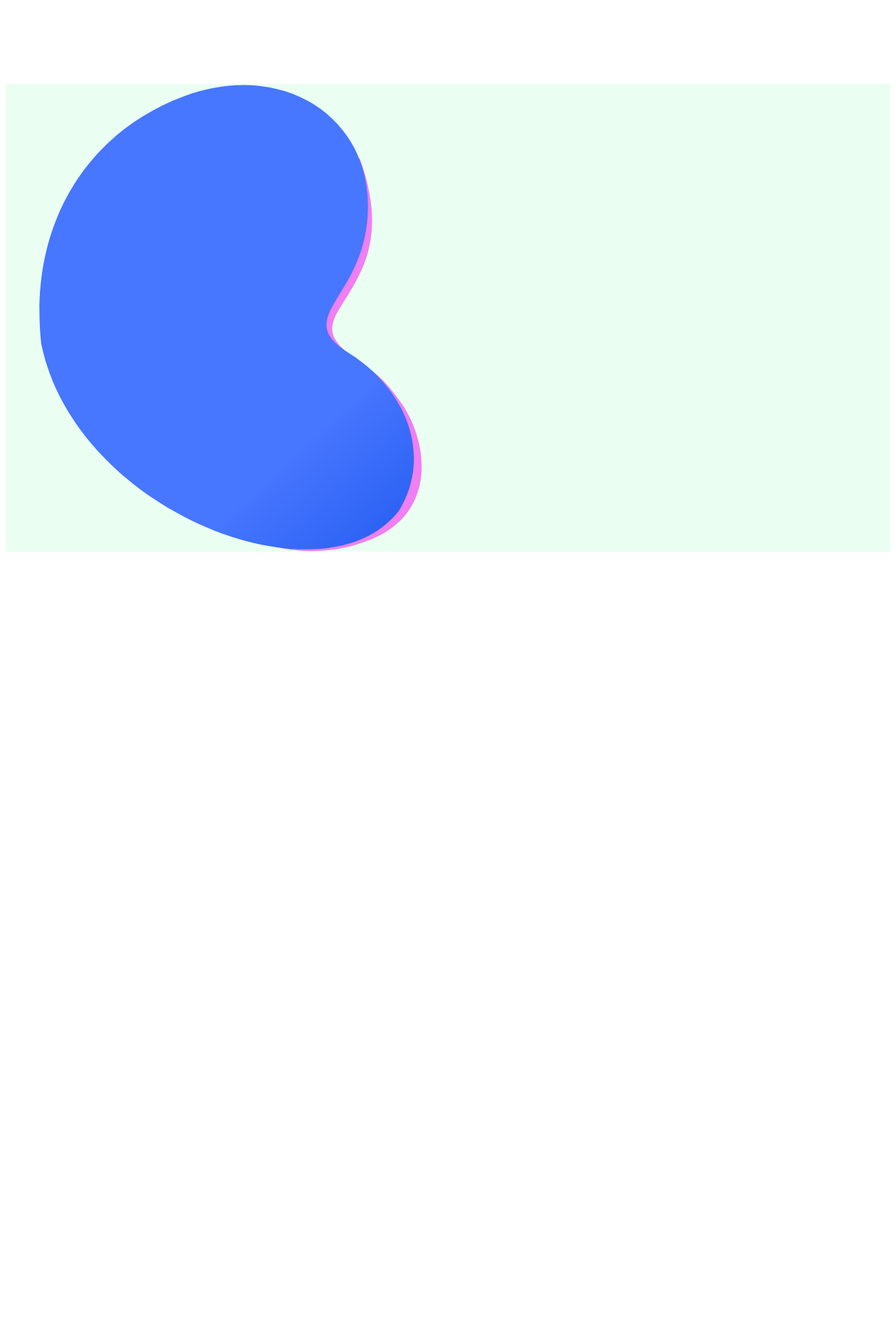
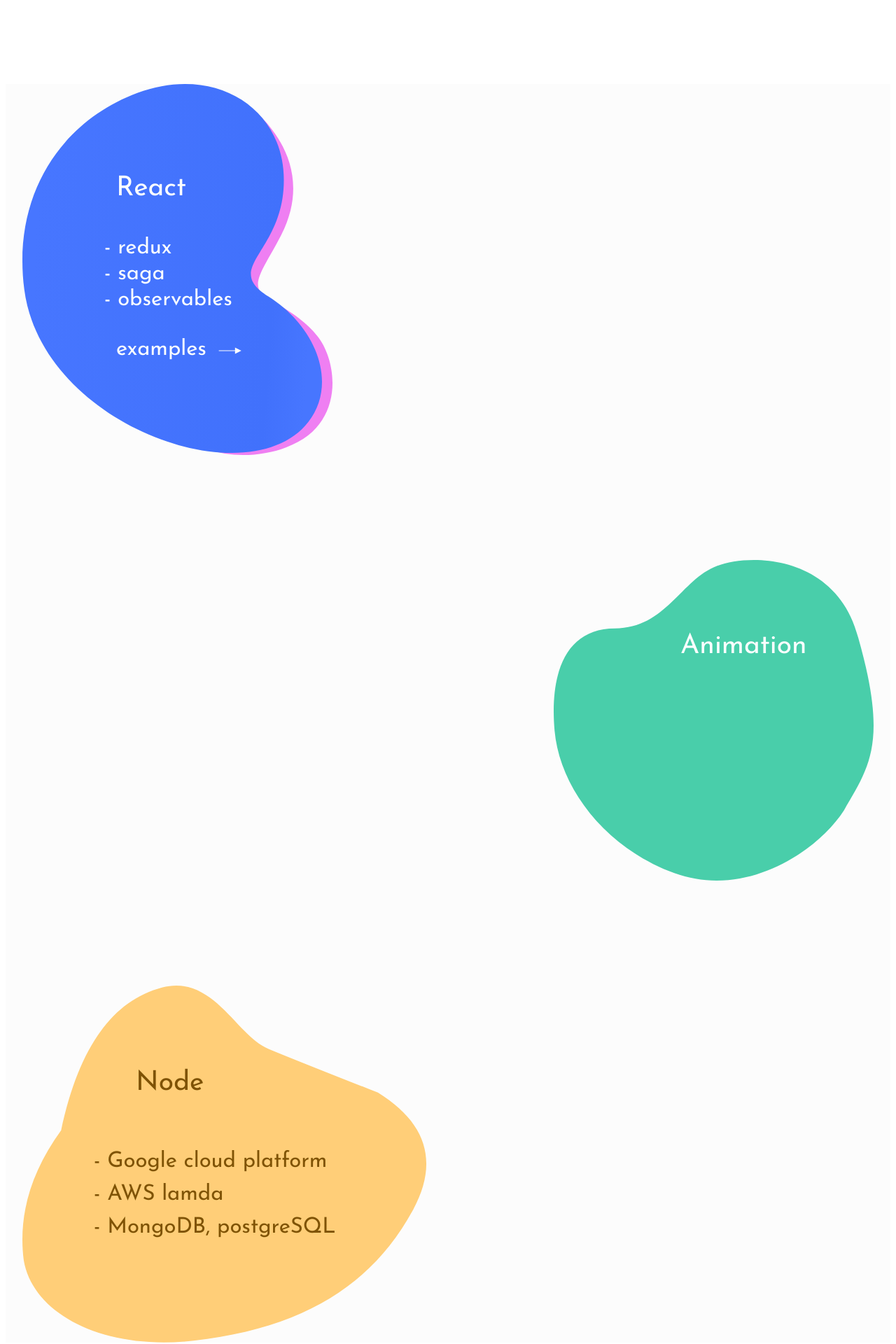
Before and after one commit to treeforever/treeforever.github.io, a React app: page / in a window 1280 px wide. Shown: the part 720-2640 px from the top of the page at 70% size. Before the commit the page ends 1516 px from the top, so only its background shows below. Built offline with nearby package versions, Linux system fonts and the light colour scheme.

Commit message:
add backend and animation skills

```diff
--- a/package.json
+++ b/package.json
@@ -15,6 +15,7 @@
   },
   "devDependencies": {
     "@types/animejs": "^3.1.0",
+    "@types/material-ui": "^0.21.7",
     "@types/react": "^16.9.9",
     "@types/react-dom": "^16.9.2",
     "@types/styled-components": "^4.4.1",
--- /dev/null
+++ b/src/react-app/personal-website/AnimationSkills.tsx
@@ -0,0 +1,19 @@
+import * as React from 'react';
+import { Grid, Box } from '@material-ui/core'
+
+export default () => {
+    return (
+        <Box mt="150px">
+            <Grid container justify="flex-end">
+                <svg width="457px" height="458px" viewBox="0 0 457 458" version="1.1">
+                    <g stroke="none" strokeWidth="1" fill="none" fillRule="evenodd">
+                        <path d="M233.186089,8.52349296 C284.291768,-10.6681956 404.774351,-5.56784523 434.99863,110.710139 C478.091573,262.324479 450.618683,294.97991 414.636531,357.730365 C375.634229,417.674831 273.19283,484.359128 172.366277,447.35828 C71.5397236,410.357432 8.41494008,323.226256 1.30642666,243.883778 C-5.80208676,164.541301 15.1453653,97.6329589 87.6745231,97.6329589 C160.203681,97.6329589 182.08041,27.7151816 233.186089,8.52349296 Z" id="Path-2" fill="#49CEAA"></path>
+                        <text id="Animation" fontFamily="JosefinSans-SemiBold, Josefin Sans" fontSize="39" fontWeight="500" fill="#FBFEFF">
+                            <tspan x="181" y="133">Animation</tspan>
+                        </text>
+                    </g>
+                </svg>
+            </Grid>
+        </Box>
+    )
+}
--- a/src/react-app/personal-website/App.tsx
+++ b/src/react-app/personal-website/App.tsx
@@ -5,10 +5,12 @@ import styled from 'styled-components';
 
 
 import Hero from './Hero'
-import BlueBlob from './BlueBlob'
+import FrontendSkills from './FrontendSkills'
+import AnimationSkills from './AnimationSkills'
+import BackendSkills from './BackendSkills'
 
 const StyledContainer = styled(Container)`
- background: #eafff2;
+ background: #fcfcfc;
 `
 
 export const App = () => {
@@ -19,7 +21,9 @@ export const App = () => {
             <Hero />
             <main>
                 <StyledContainer maxWidth="lg">
-                    <BlueBlob />
+                    <FrontendSkills />
+                    <AnimationSkills />
+                    <BackendSkills />
                 </StyledContainer>
             </main>
         </Grid>)
--- /dev/null
+++ b/src/react-app/personal-website/BackendSkills.tsx
@@ -0,0 +1,24 @@
+import * as React from 'react';
+import { Grid, Box } from '@material-ui/core'
+
+export default () => {
+    return (
+        <Box mt="150px">
+            <Grid container>
+                <svg width="578px" height="510px" viewBox="0 0 578 510" version="1.1">
+                    <g stroke="none" stroke-width="1" fill="none" fillRule="evenodd">
+                        <path d="M55.3122739,206.856629 C79.9966867,89.7497685 128.001509,21.7302606 199.326742,2.79810515 C272.617205,-16.6556895 305.137241,71.0280766 351.07533,90.1487754 C370.082137,98.0599322 422.337912,118.938913 507.842657,152.785719 C578.591483,196.701347 595.082334,253.027697 557.315208,321.76477 C500.66452,424.870379 405.13365,489.215391 244.519209,507.301984 C112.902423,522.123188 14.4130051,467.637601 1.93791364,392.57002 C-6.25621556,329.132652 11.5352378,267.228188 55.3122739,206.856629 Z" id="Path-3" fill="#FFCE78"></path>
+                        <text id="--Google-cloud-platf" font-family="JosefinSans-Regular, Josefin Sans" fontSize="31" fontWeight="normal" line-spacing="47" fill="#7F5305">
+                            <tspan x="102" y="259">- Google cloud platform</tspan>
+                            <tspan x="102" y="306">- AWS lamda</tspan>
+                            <tspan x="102" y="353">- MongoDB, postgreSQL</tspan>
+                        </text>
+                        <text font-family="JosefinSans-SemiBold, Josefin Sans" fontSize="39" fontWeight="500" fill="#7E5205">
+                            <tspan x="162" y="149">Node</tspan>
+                        </text>
+                    </g>
+                </svg>
+            </Grid>
+        </Box>
+    )
+}
--- a/src/react-app/personal-website/BlueBlob.tsx
+++ /dev/null
@@ -1,33 +0,0 @@
-import * as React from 'react';
-import { useEffect } from 'react';
-import anime from 'animejs/lib/anime.es.js';
-import styled from 'styled-components';
-import { useTheme } from '@material-ui/core/styles';
-import { Grid, Container, useMediaQuery } from '@material-ui/core'
-
-export default () => {
-    return (
-        <Container>
-            <Grid container xs={8}>
-
-                <svg width="548px" height="668px" viewBox="0 0 196 239" version="1.1">
-                    <defs>
-                        <linearGradient x1="26.6413739%" y1="7.84695019%" x2="91.3880279%" y2="95.028224%" id="linearGradient-1">
-                            <stop stopColor="#4776FF" offset="0%"></stop>
-                            <stop stopColor="#4776FF" offset="75.6048623%"></stop>
-                            <stop stopColor="#2D63F4" offset="100%"></stop>
-                        </linearGradient>
-                    </defs>
-                    <g id="Page-2" stroke="none" strokeWidth="1" fill="none" fillRule="evenodd">
-                        <g id="Mobile" transform="translate(-21.000000, -322.000000)">
-                            <g id="React" transform="translate(21.000000, 322.000000)">
-                                <path d="M163.678711,37.8691406 C172.243164,60.5104167 172.243164,80.3066406 163.678711,97.2578125 C154.485352,116.444336 142.575195,123.286133 155.18457,135.261719 C167.793945,147.237305 171.105116,143.809997 184.020508,161.611328 C198.902344,181.432617 204.678711,220.402344 166.992187,233.744141 C140.359918,244.04915 104.842839,238.000601 97.5498047,219.630859 C86.5451648,191.912302 112.521922,143.655944 113.433594,140.932617 C121.304687,117.420247 138.05306,83.0657552 163.678711,37.8691406 Z" id="Combined-Shape" fill="#EF7FF2"></path>
-                                <path d="M73.7597656,6.35351563 C123.064453,-12.1035156 168,15.3925781 168,62.4003906 C168,109.408203 127.857422,118.388672 158.076172,137.392578 C188.294922,156.396484 200.832031,190.293945 183.847656,218.083984 C146.150391,267.298828 18.8457031,219.367187 1.01367187,132.865234 C-5.61328125,71.7617188 24.4550781,24.8105469 73.7597656,6.35351563 Z" id="Path" fill="url(#linearGradient-1)"></path>
-                            </g>
-                        </g>
-                    </g>
-                </svg>
-            </Grid>
-        </Container>
-    )
-}
--- /dev/null
+++ b/src/react-app/personal-website/FrontendSkills.tsx
@@ -0,0 +1,61 @@
+import * as React from 'react';
+import styled from 'styled-components';
+import { Grid, Container, createMuiTheme } from '@material-ui/core'
+
+const StyledTextContainer = styled(Container)`
+    margin-top: 150px;
+    position: absolute;
+
+`
+const theme = createMuiTheme({
+    props: {
+        MuiTypography: {
+            variantMapping: {
+                h1: 'h2',
+                h2: 'h2',
+                h3: 'h2',
+                h4: 'h2',
+                h5: 'h2',
+                h6: 'h6',
+                subtitle1: 'h2',
+                subtitle2: 'h2',
+                body1: 'span',
+                body2: 'span',
+            },
+        },
+    },
+});
+
+export default () => {
+    return (
+        <Grid container>
+            <svg width="443px" height="530px" viewBox="0 0 443 530" version="1.1">
+                <defs>
+                    <linearGradient x1="3.54687615%" y1="45.4824767%" x2="97.13582%" y2="54.2165022%" id="linearGradient-1">
+                        <stop stop-color="#4776FF" offset="0%"></stop>
+                        <stop stop-color="#4171FC" offset="86.1407153%"></stop>
+                        <stop stop-color="#4776FF" offset="100%"></stop>
+                    </linearGradient>
+                </defs>
+                <g stroke="none" strokeWidth="1" fill="none" fillRule="evenodd">
+                    <path d="M332.724643,39 C368.199607,71.21814 411.53912,133.904283 369.72702,215.785549 C348.718169,256.927498 326.46117,283.368606 341.43631,298.072361 C356.411451,312.776117 394.473266,326.707816 421.466217,360.179462 C451.625842,397.57783 460.687132,489.258048 377.078098,518.886766 C317.99336,541.771555 239.197324,528.339276 223.01744,487.544779 C198.603214,425.988955 256.233672,318.823929 258.256251,312.776117 C284.449748,234.45368 311.60691,57.3745116 332.724643,39 Z" id="pink-shadow" fill="#EF7FF2"></path>
+                    <path d="M164.231926,12.8573878 C273.719982,-28.0922989 373.505741,32.911901 373.505741,137.20577 C373.505741,241.499638 284.363449,261.424152 351.468472,303.587163 C418.573496,345.750174 451.704826,426.516497 408.697711,482.613126 C324.985583,591.803624 27.9530392,488.454415 2.68890008,293.542573 C-14.8133726,158.513226 54.7438696,53.8070744 164.231926,12.8573878 Z" id="blue-blob" fill="url(#linearGradient-1)"></path>
+                    <text fontFamily="JosefinSans-SemiBold, Josefin Sans" fontSize="39" fontWeight="500" fill="#FBFEFF">
+                        <tspan x="134" y="159">React</tspan>
+                    </text>
+                    <text id="--redux---saga---obs" fontFamily="JosefinSans-Regular, Josefin Sans" fontSize="31" fontWeight="normal" fill="#FBFEFF">
+                        <tspan x="117" y="242">- redux</tspan>
+                        <tspan x="117" y="279">- saga</tspan>
+                        <tspan x="117" y="316">- observables</tspan>
+                    </text>
+                    <g transform="translate(134.000000, 358.000000)">
+                        <text id="examples" fontFamily="JosefinSans-Regular, Josefin Sans" fontSize="31" fontWeight="normal" fill="#FBFEFF">
+                            <tspan x="0" y="29">examples </tspan>
+                        </text>
+                        <path id="Line" d="M169.78866,23.5666667 L147.113402,23.5666667 L146.613402,23.5666667 L146.613402,22.5666667 L147.113402,22.5666667 L169.78866,22.5666667 L169.78866,18.5666667 L178.78866,23.0666667 L169.78866,27.5666667 L169.78866,23.5666667 Z" fill="#FFFEFE" fillRule="nonzero"></path>
+                    </g>
+                </g>
+            </svg>
+        </Grid>
+    )
+}
--- a/src/react-app/personal-website/M.tsx
+++ b/src/react-app/personal-website/M.tsx
@@ -30,7 +30,7 @@ export default ({ style }: { style?: CSSStyleDeclaration }) => {
     }, [])
 
     return (
-        <Container style={style}>
+        <Container>
             <svg id="M" width="470px" height="330px" viewBox="0 0 94 80" version="1.1">
                 <g id="Mobile" fill="#FFF" stroke="#70FCC7" stroke-width="2">
                     <path d="M11.2675124,51.301675 C9.8571264,61.0467266 11.3132981,64.8795896 15.6360274,62.8002637 C20.6634856,59.7432641 24.9336232,50.1408027 28.4464401,33.9928795 C30.8371975,22.5462816 34.9992127,13.5658644 40.9324858,7.05162788 L51.2881031,6.81490037 C50.0351829,11.856781 49.4087228,18.5857488 49.4087228,27.001804 C49.5346336,41.6736796 49.1887657,50.1686439 48.3711193,52.4866969 C49.4746172,52.0313925 51.8472767,46.3899253 55.4890981,35.5622952 C60.95183,19.3208501 70.2132304,10.6556081 74.1924121,7.81303215 L86.0622066,6.49880224 C77.274441,29.2489464 73.3178428,46.290712 74.1924121,57.6240991 C76.4906699,63.6910298 81.6980227,61.9785624 89.8144705,52.4866969 L90.5420923,59.7583383 C79.7512013,70.4349181 71.6257819,73.504531 66.1658342,68.9671768 C57.9759126,62.1611456 59.950886,39.6046596 67.0716491,23.7088459 C62.7315954,30.5968627 59.5122093,37.5717872 57.4134906,44.6336195 C51.6342803,59.6715844 46.5622738,68.1160961 42.1974711,69.9671544 C40.5272203,70.6971796 37.5344425,70.9640556 33.2191379,70.7677825 C34.7093395,57.7962226 35.4669695,49.1079078 35.492028,44.702838 C35.5296156,38.0952334 37.0331198,24.0618606 37.0331198,23.7088459 C37.0331198,23.3558312 34.9987486,27.3382062 30.5666595,48.1526915 C26.4583188,59.5386847 21.9111466,66.4768465 16.925143,68.9671768 C9.44613765,72.7026723 1.56155736,71.8632818 4.75825962e-05,61.5824784 C-0.0154205678,61.4618842 3.74040102,58.0349498 11.2675124,51.301675 Z" id="M"></path>
```
Also changed, not shown: 1 other file (tests, documents, lock files or other folders).
